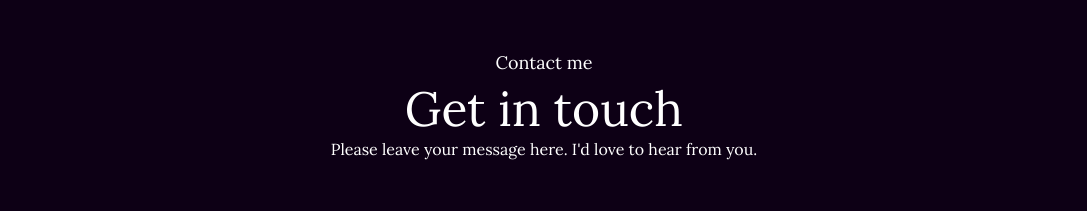
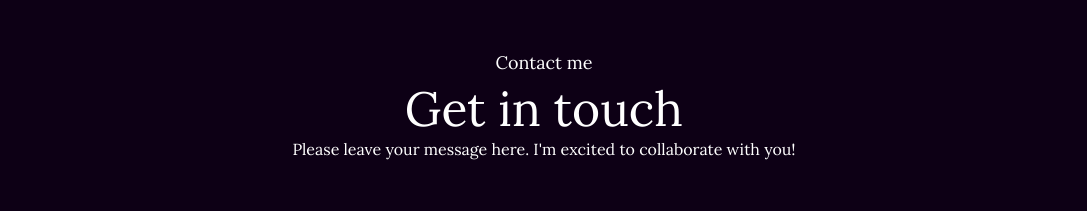
Before and after one commit to wwldavid/wanlong_portfolio, a Next.js app: page / in a window 1280 px wide. Shown: the part 3020-3231 px from the top of the page, without its empty margins (96-1183 px from the left). Built offline with nearby package versions, Linux system fonts and the light colour scheme.

Commit message:
fix: escape unescaped ' in Contact.jsx

```diff
--- a/app/components/Contact.jsx
+++ b/app/components/Contact.jsx
@@ -37,7 +37,7 @@ const Contact = () => {
       <h2 className="text-center text-5xl">Get in touch</h2>
 
       <p className="text-center max-w-2xl mx-auto mt-t mb-12">
-        Please leave your message here. I'd love to hear from you.
+        Please leave your message here. I'm excited to collaborate with you!
       </p>
 
       <form onSubmit={onSubmit} className="max-w-2xl mx-auto">
```
